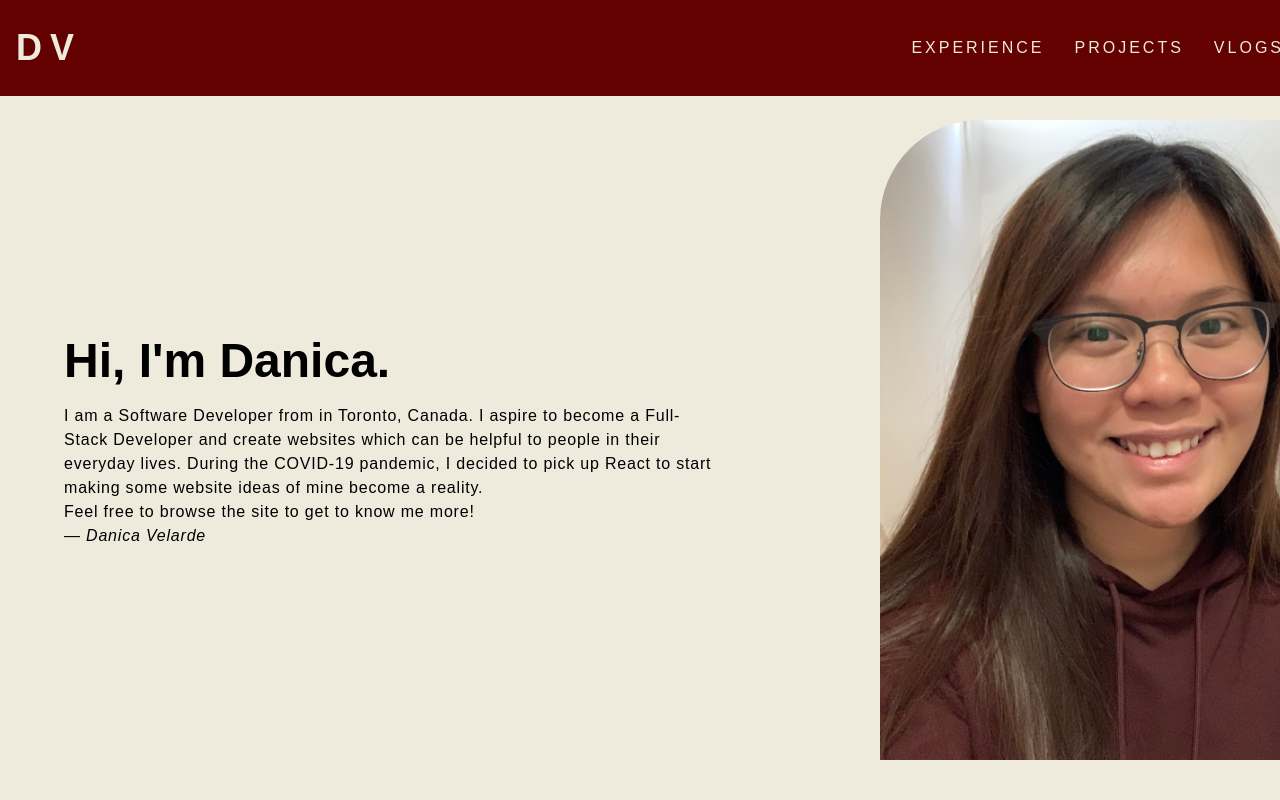
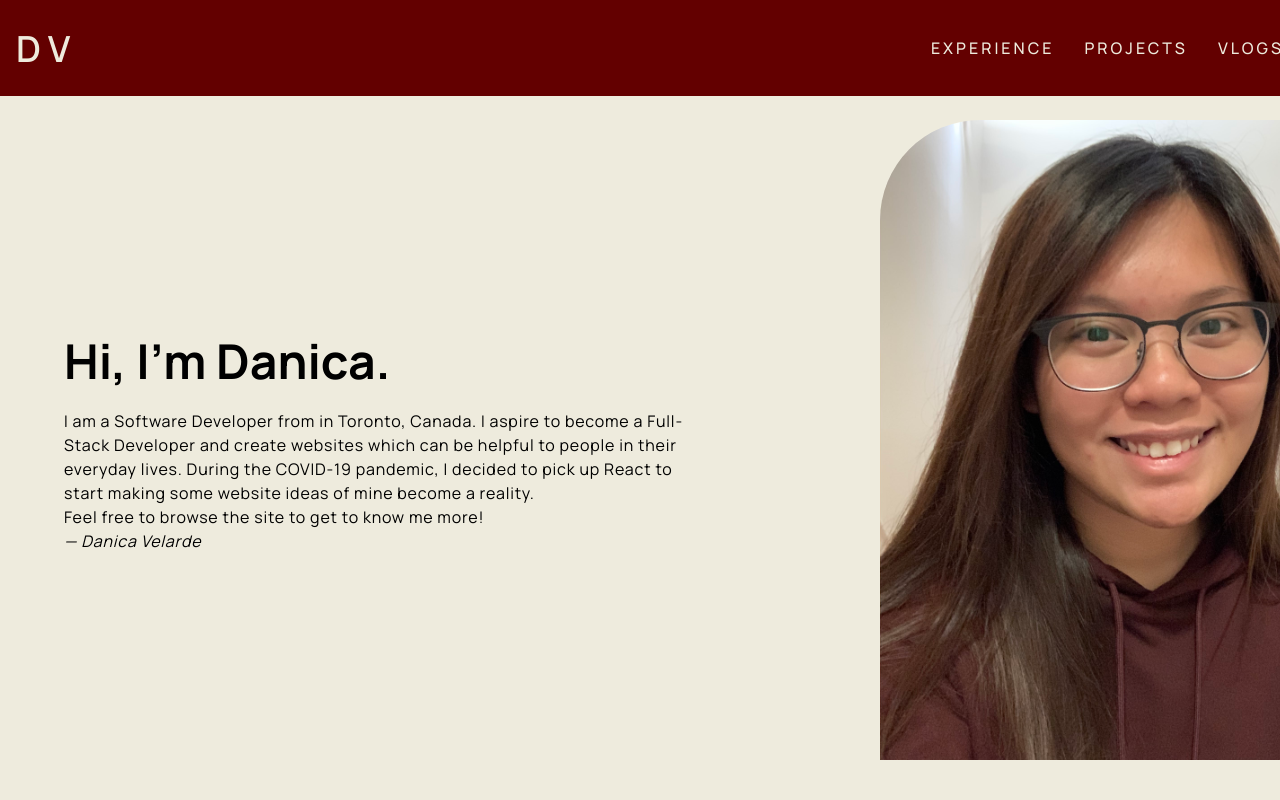
Before and after one commit to velarded/danica-velarde-app, a Next.js app: page / in a window 1280 px wide. Shown: the top 800 px of the page. Built offline with nearby package versions, Linux system fonts and the light colour scheme.

Commit message:
add import for Manrope font to globals.css file

```diff
--- a/styles/globals.css
+++ b/styles/globals.css
@@ -11,6 +11,8 @@
 #D8B6A4
 #630000
 */
+
+@import url("https://fonts.googleapis.com/css2?family=Manrope:wght@400;500;600;700&display=swap");
 
 html,
 body {
```
